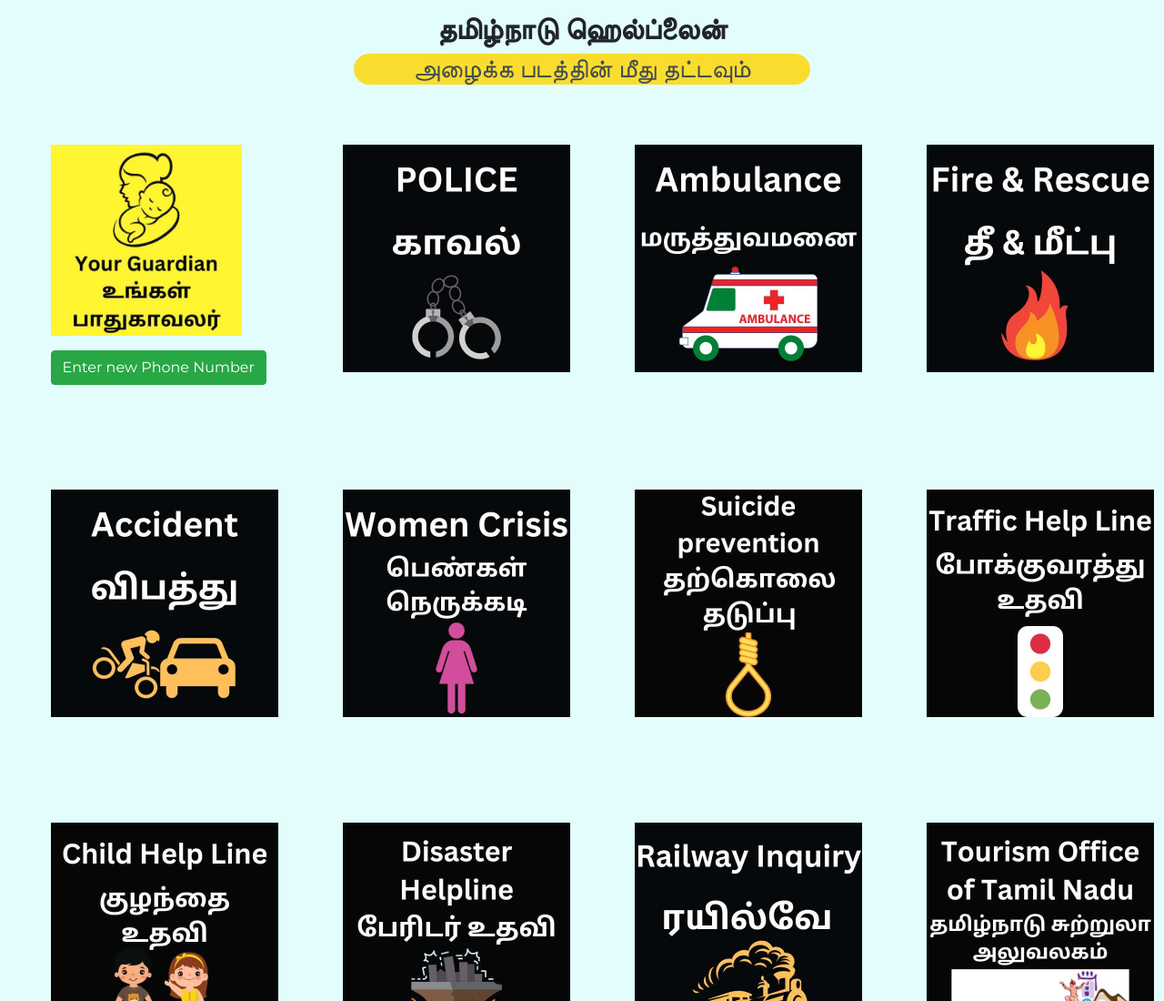
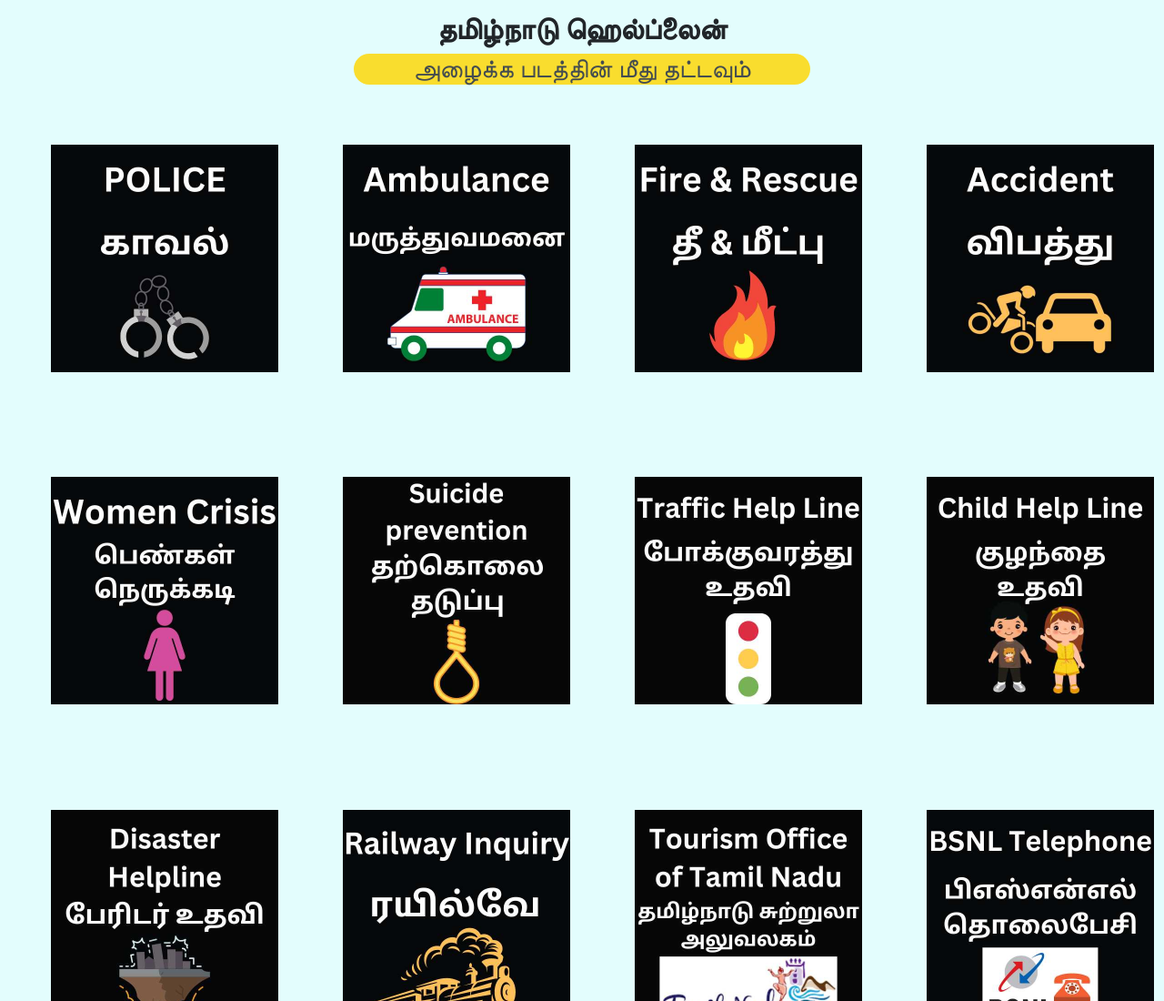
Before and after one commit to daarisameen/TN-helpline, a plain HTML site: page index.html in a window 1280 px wide. Shown: the top 1100 px of the page at 91% size. Drawn offline with nearby package versions, Linux system fonts and the light colour scheme.

Commit message:
Update index.html

```diff
--- a/index.html
+++ b/index.html
@@ -39,7 +39,7 @@
       <h3 id="status">அழைக்க படத்தின் மீது தட்டவும்</h3>
       <div class="row">
 
-        <div class="feature-box col-sm-4 col-lg-3">
+        <div hidden class="feature-box col-sm-4 col-lg-3">
           <a href="#" id="gaurd"><img src="images/gaurd.jpg" alt="logo"  width="210" height="210"></a>
           <p></p>
           <button  onclick="gaurd()" type="submit" class="btn btn-success" name="button">Enter new Phone Number</button>
```
